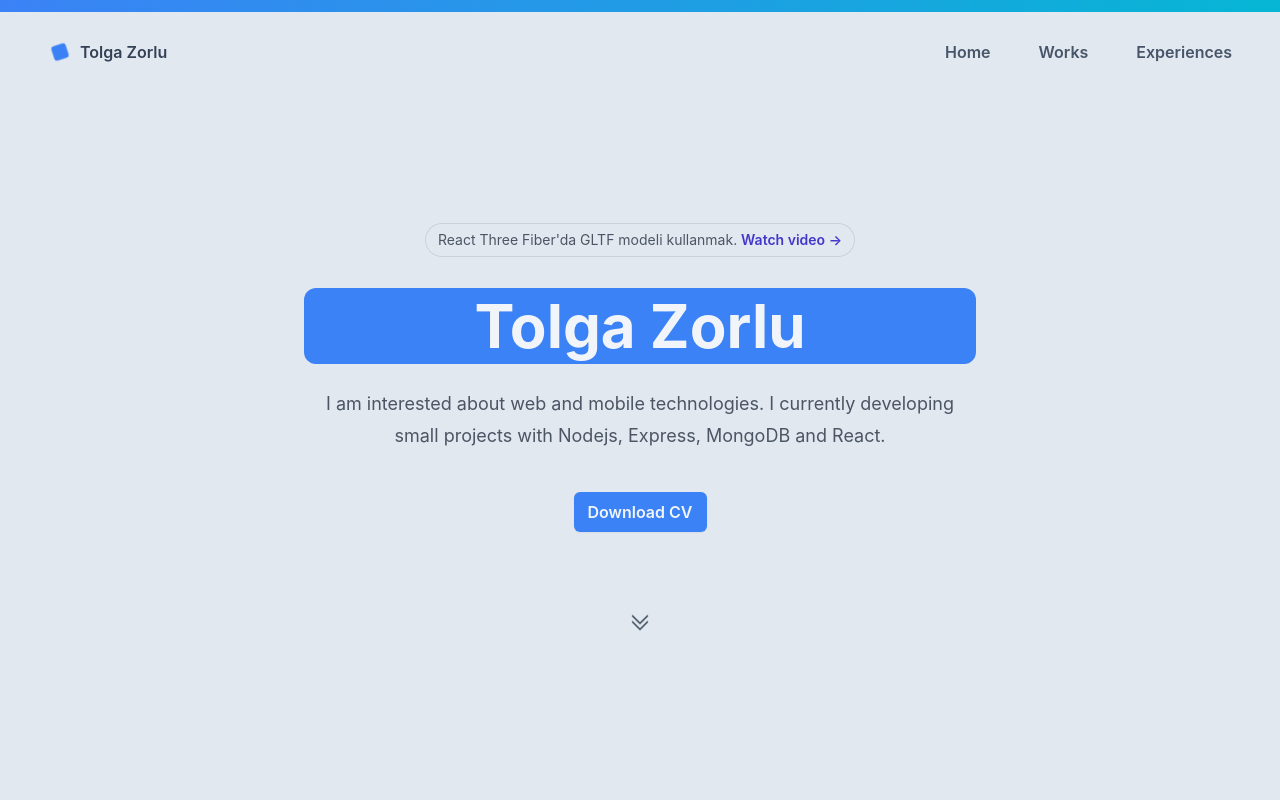
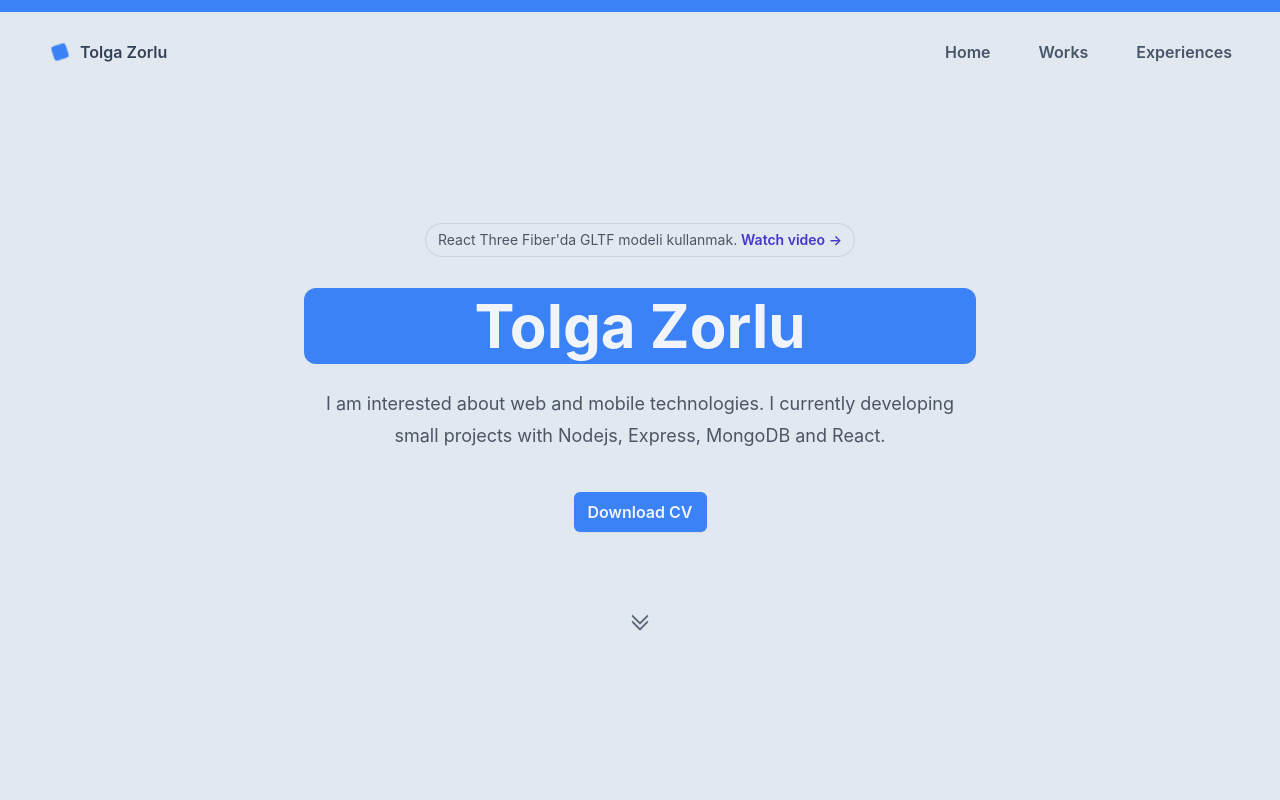
Before and after one commit to tolgazorlu/tolgdev, a React (Vite) app: page / in a window 1280 px wide. Shown: the top 800 px of the page. Built offline with nearby package versions, Linux system fonts and the light colour scheme.

Commit message:
scroll color changed to blue

```diff
--- a/src/App.jsx
+++ b/src/App.jsx
@@ -11,7 +11,7 @@ function App() {
   return (
     <div className="bg-slate-200 snap-y snap-mandatory h-screen">
       <motion.div
-        className="fixed top-0 left-0 right-0 h-3 bg-gradient-to-r from-blue-500 to-cyan-500 z-20"
+        className="fixed top-0 left-0 right-0 h-3 bg-blue-500 z-20"
         style={{ scaleX: scrollYProgress }}
       />
       <Navbar />
--- a/src/components/Footer.jsx
+++ b/src/components/Footer.jsx
@@ -8,7 +8,7 @@ export default function Footer() {
         <div className="w-full container mx-auto p-4 md:px-6 md:py-8">
           <div className="sm:flex sm:items-center sm:justify-between">
             <a
-              href="https://flowbite.com/"
+              href="#"
               className="flex items-center mb-4 sm:mb-0"
             >
               <svg
```
